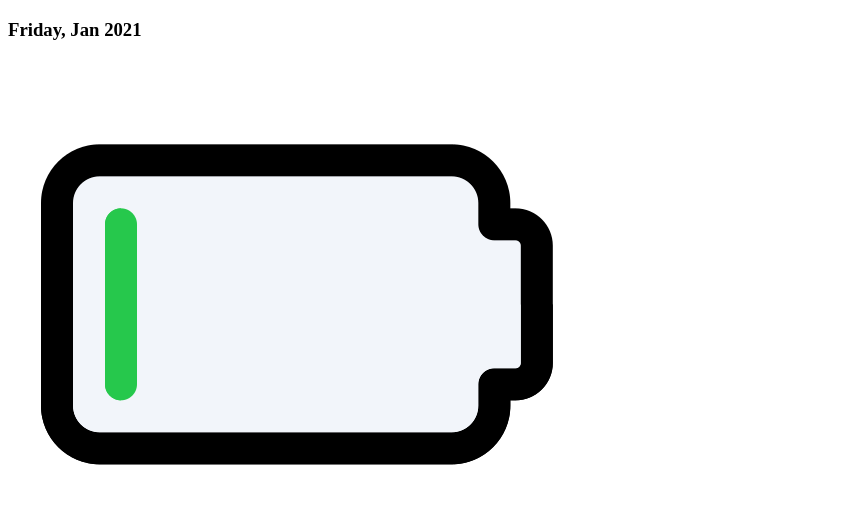
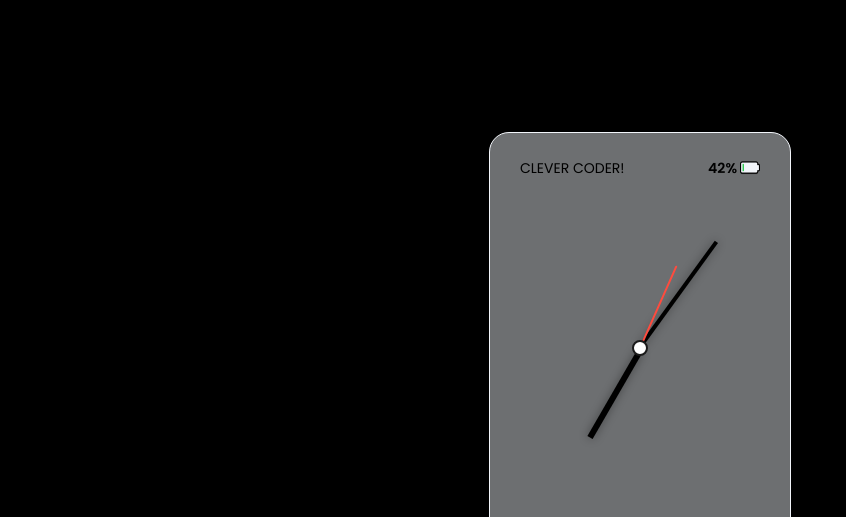
Before and after one commit to khaleel-lab/glassMorphism_clock, a plain HTML site: page index.html in a window 1280 px wide. Shown: the top 517 px of the page, without its empty margins (0-846 px from the left). Drawn offline with Linux system fonts and the light colour scheme.

Commit message:
Final Code

```diff
--- a/index.html
+++ b/index.html
@@ -3,16 +3,37 @@
 	<head>
 		<meta charset="UTF-8" />
 		<meta name="viewport" content="width=device-width, initial-scale=1.0" />
+		<title>Glass Morphism Analog Clock</title>
+		<link rel="preconnect" href="https://fonts.gstatic.com" />
+		<link
+			href="https://fonts.googleapis.com/css2?family=Poppins:wght@300;400;500;600&display=swap"
+			rel="stylesheet"
+		/>
+		<link
+			href="https://fonts.googleapis.com/css2?family=Roboto+Condensed:wght@400;700&display=swap"
+			rel="stylesheet"
+		/>
 		<link rel="stylesheet" href="style.css" />
-		<title>GlassMorphism Analog Clock</title>
 	</head>
 	<body>
-		<div class="container">
-			<div class="top_menu">
-				<h3>Friday, Jan 2021</h3>
+		<div class="card">
+			<div class="top-menu">
+				<h3>Clever Coder!</h3>
 				<div class="battery">
 					<span>42%</span>
-					<img src="low.png" alt="battery-img" />
+					<img src="low.png" alt="" />
+				</div>
+			</div>
+			<div class="clock">
+				<div class="wrap">
+					<span class="hour"></span>
+					<span class="minute"></span>
+					<span class="second"></span>
+					<span class="dot"></span>
+				</div>
+				<div class="timing">
+					<span> <span class="hours"></span>:<span class="mins"></span> </span>
+					<p class="time"></p>
 				</div>
 			</div>
 		</div>
--- a/index.js
+++ b/index.js
@@ -0,0 +1,22 @@
+var inc = 1000;
+clock();
+function clock() {
+	const date = new Date();
+	const udate = date.toDateString();
+	const hours = ((date.getHours() + 11) % 12) + 1;
+	const minutes = date.getMinutes();
+	const seconds = date.getSeconds();
+	const hour = hours * 30;
+	const minute = minutes * 6;
+	const second = seconds * 6;
+	const h = hours < 10 ? "0" + hours : hours;
+	const m = minutes < 10 ? "0" + minutes : minutes;
+	document.querySelector(".hours").innerHTML = h;
+	document.querySelector(".mins").innerHTML = m;
+	document.querySelector(".time").innerHTML = udate;
+	document.querySelector(".hour").style.transform = `rotate(${hour}deg)`;
+	document.querySelector(".minute").style.transform = `rotate(${minute}deg)`;
+	document.querySelector(".second").style.transform = `rotate(${second}deg)`;
+}
+
+setInterval(clock, inc);
--- a/style.css
+++ b/style.css
@@ -0,0 +1,117 @@
+body {
+	display: flex;
+	align-items: center;
+	justify-content: center;
+	height: 100vh;
+	background: #000000;
+	font-family: "Poppins", sans-serif;
+}
+.top-menu {
+	display: flex;
+	justify-content: space-between;
+	padding: 10px 30px;
+	align-items: center;
+}
+.top-menu h3 {
+	font-size: 14px;
+	font-weight: 400;
+	margin-top: 15px;
+	color: #000000;
+	text-transform: uppercase;
+}
+.battery {
+	display: flex;
+	justify-content: center;
+	align-items: center;
+}
+.battery span {
+	font-size: 14px;
+	font-weight: 600;
+	margin-right: 3px;
+}
+.battery img {
+	width: 20px;
+}
+.card {
+	width: 300px;
+	height: 550px;
+	background-color: rgba(242, 245, 250, 0.452);
+	border: 1px solid #f2f5fa;
+	border-radius: 20px;
+	position: relative;
+	display: flex;
+	flex-direction: column;
+}
+.wrap {
+	overflow: hidden;
+	position: relative;
+	width: 300px;
+	height: 350px;
+	border-radius: 100%;
+	margin-top: -30px;
+}
+.minute,
+.hour {
+	position: absolute;
+	height: 100px;
+	width: 6px;
+	margin: auto;
+	top: -27%;
+	left: 0;
+	bottom: 0;
+	right: 0;
+	background: black;
+	transform-origin: bottom center;
+	transform: rotate(0deg);
+	box-shadow: 0 0 10px 0 rgba(0, 0, 0, 0.4);
+	z-index: 1;
+}
+.minute {
+	position: absolute;
+	height: 130px;
+	width: 4px;
+	top: -38%;
+	left: 0;
+	box-shadow: 0 0 10px 0 rgba(0, 0, 0, 0.4);
+	transform: rotate(90deg);
+}
+.second {
+	position: absolute;
+	height: 90px;
+	width: 2px;
+	margin: auto;
+	top: -26%;
+	left: 0;
+	bottom: 0;
+	right: 0;
+	border-radius: 4px;
+	background: #ff4b3e;
+	transform-origin: bottom center;
+	transform: rotate(180deg);
+	z-index: 1;
+}
+.dot {
+	position: absolute;
+	top: 0;
+	left: 0;
+	right: 0;
+	bottom: 0;
+	width: 12px;
+	height: 12px;
+	border-radius: 100px;
+	background: white;
+	border: 2px solid #1b1b1b;
+	border-radius: 100px;
+	margin: auto;
+	z-index: 1;
+}
+.timing {
+	text-align: center;
+}
+.timing span {
+	font-size: 60px;
+	font-family: "Roboto Condensed", sans-serif;
+}
+.timing p {
+	margin-top: 2px;
+}
```
